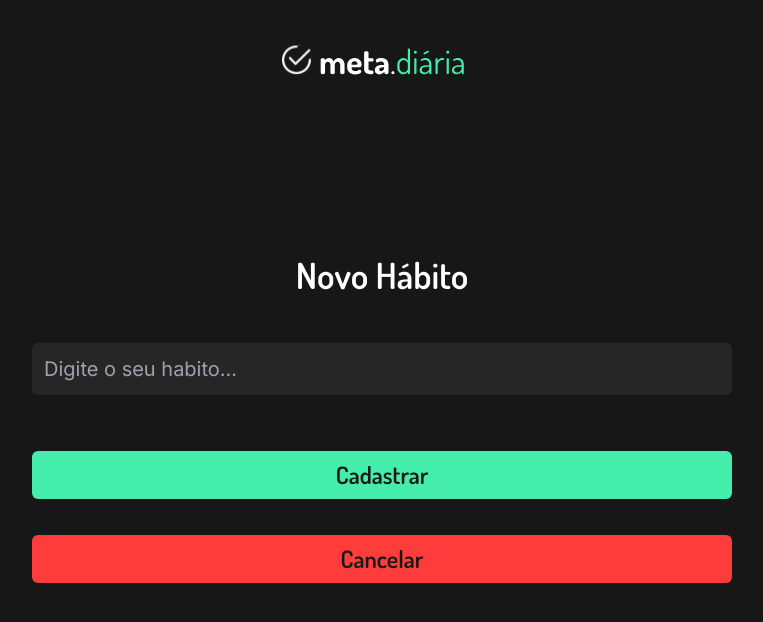
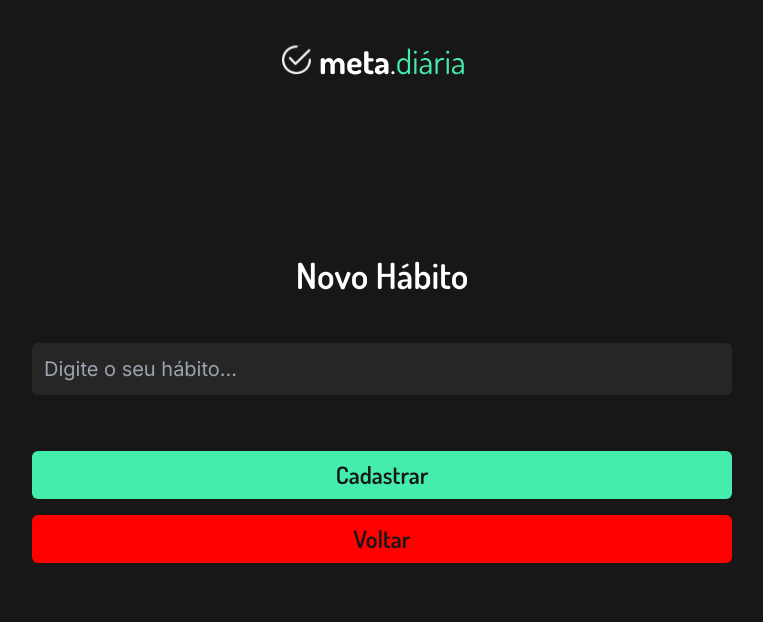
Before and after one commit to cauaclemente/Gerenciador-de-h-bitos, a Next.js app: page /new-habit in a window 1280 px wide. Shown: the top 622 px of the page, without its empty margins (258-1021 px from the left). Built offline with nearby package versions, Linux system fonts and the light colour scheme.

Commit message:
feat: registering new habits

```diff
--- a/app/new-habit/page.tsx
+++ b/app/new-habit/page.tsx
@@ -1,30 +1,65 @@
+"use client";
+
+import axios from "axios";
+import Link from "next/link";
+import { useState } from "react";
 
 const NewHabit = () => {
+  const [habit, setHabit] = useState("");
+
+  const handleSubmit = async (event: React.FormEvent<HTMLFormElement>) => {
+    event.preventDefault();
+    try {
+      const response = await axios.post("http://localhost:3333/api/habit/post", { habit });
+      if (response.status === 200) {
+        console.log("Hábito cadastrado com sucesso");
+
+      } else {
+        console.error("Erro ao cadastrar");
+      }
+
+      setHabit("");
+    } catch (error) {
+      console.error("Erro ao cadastrar", error);
+    }
+  };
+
+  const handleChange = (event: React.ChangeEvent<HTMLInputElement>) => {
+    setHabit(event.target.value);
+  };
+
   return (
-    <>
     <main className="container relative flex flex-col gap-8 px-12 pt-16 top-28">
-        <h1 className="text-white font-semibold text-center text-3xl md:text-4xl font-display ">Novo Hábito</h1>
-        <form className="flex flex-col gap-4 mt-4">
+      <h1 className="text-white font-semibold text-center text-3xl md:text-4xl font-display">
+        Novo Hábito
+      </h1>
+      <form onSubmit={handleSubmit} className="flex flex-col gap-4 mt-4">
         <input
           type="text"
-          placeholder="Digite o seu habito..."
+          placeholder="Digite o seu hábito..."
+          value={habit}
+          onChange={handleChange}
           className="p-2 md:p-3 font-sans text-xl text-white rounded-md bg-neutral-800 md:w-[80%] md:max-w-[700px] mx-auto"
         />
-          <button className="
+        <button
+          type="submit"
+          className="
           bg-[#45edad] text-neutral-900 font-semibold font-display rounded-md text-2xl mt-10
-            p-2 w-[100%] max-w-[700px] mx-auto hover:font-bold ">
+          p-2 w-[100%] max-w-[700px] mx-auto hover:font-bold"
+        >
           Cadastrar
         </button>
-          <button className="
-          bg-[#ff3c3c] text-neutral-900 font-semibold font-display rounded-md text-2xl mt-5
-            p-2 w-[100%] max-w-[700px] mx-auto hover:font-bold">
-            Cancelar
-          </button>
+        <Link href="/"
+            className="
+            bg-[red] text-center  text-neutral-900 font-semibold font-display rounded-md text-2xl
+            p-2 w-[100%] max-w-[700px] mx-auto hover:font-bold"
+          >
+            Voltar
+
+        </Link>
       </form>
-
     </main>
-    </>
   );
-}
+};
 
 export default NewHabit;
```
Lines whose indentation alone changed are shown as unchanged.
